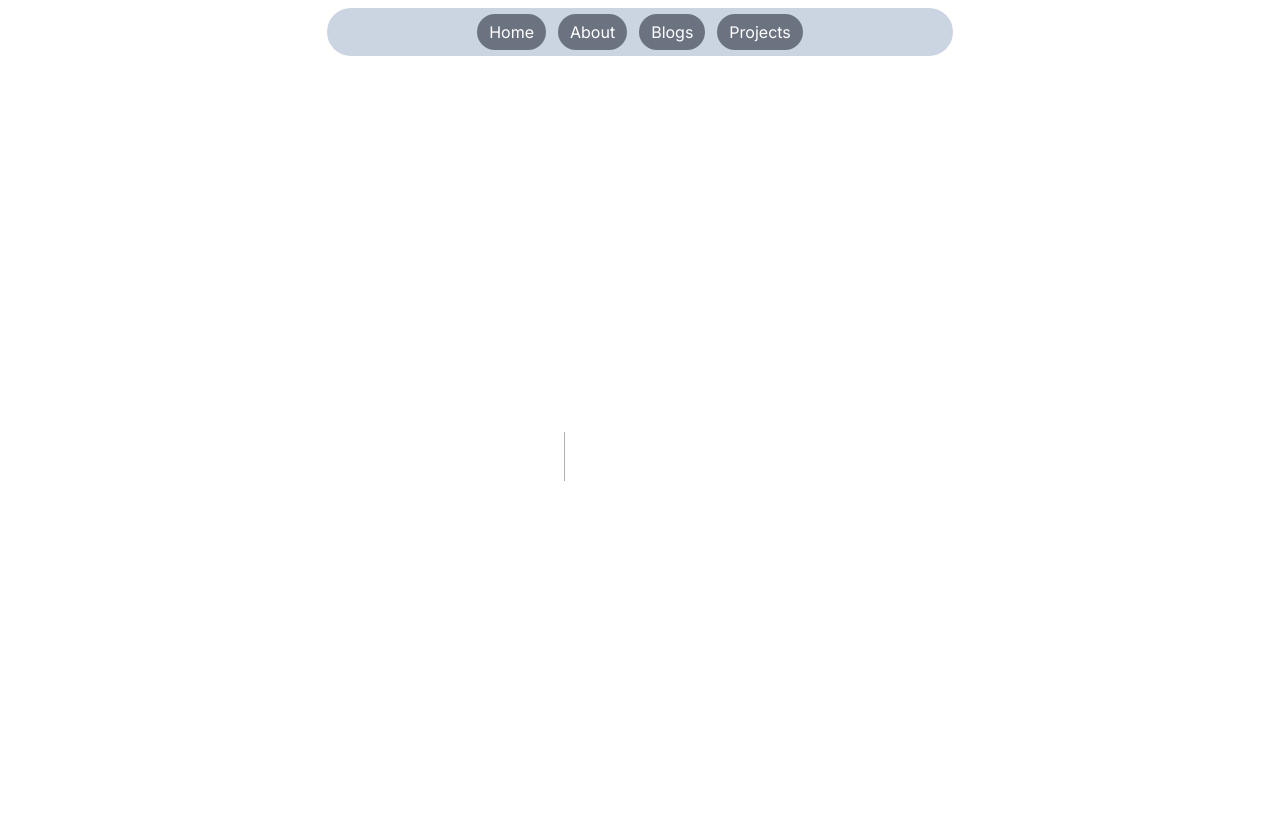
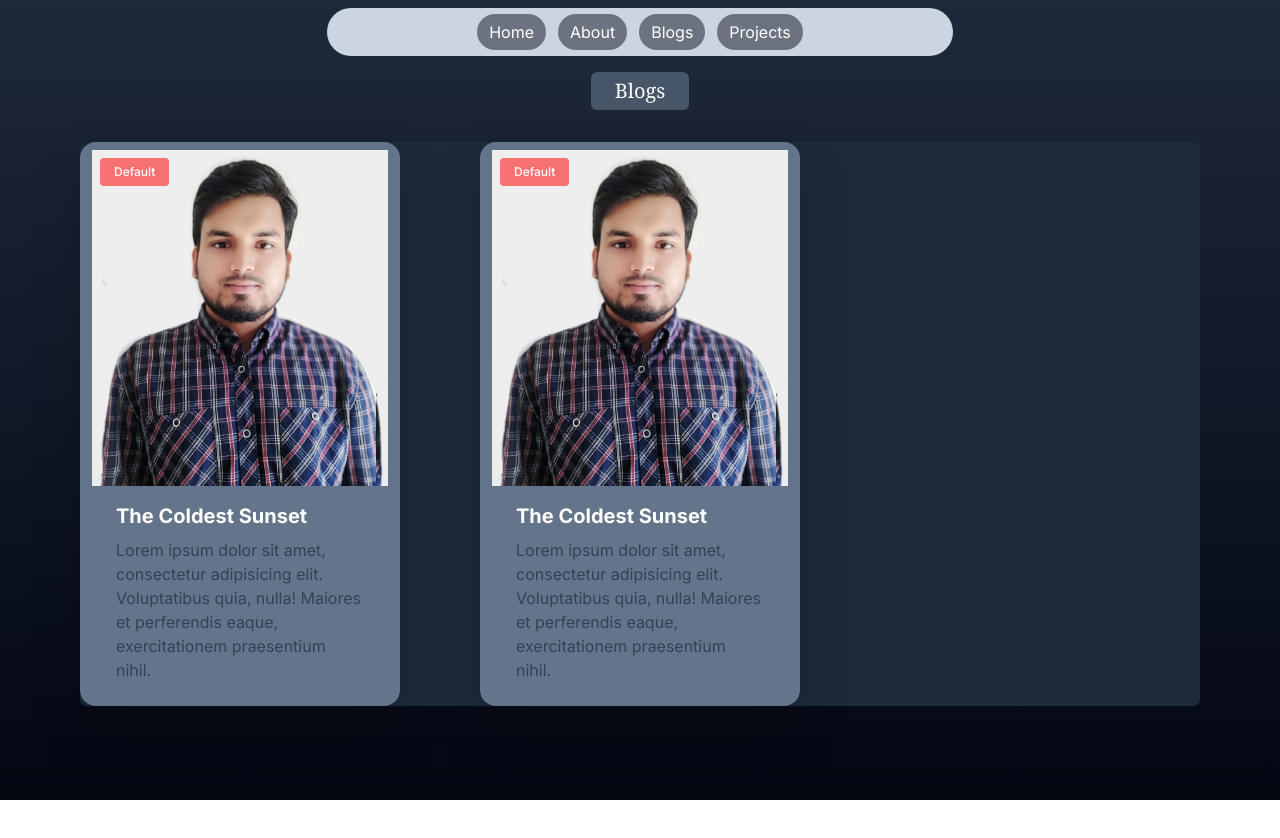
Before and after one commit to sharif181/portfolio, a Next.js app in the folder frontend/: page /blogs in a window 1280 px wide. Before the commit this address had no page. Shown: the top 838 px of the page. After the commit the page ends 800 px from the top, so only its background shows below. Built offline with nearby package versions, Linux system fonts and the light colour scheme.

Commit message:
blog page implemented

```diff
--- /dev/null
+++ b/frontend/src/app/blogs/layout.jsx
@@ -0,0 +1,10 @@
+import NavBar from "@/components/NavBar";
+
+export const metadata = {
+  title: "Md Sharif Khan's blog",
+  description: "need to be improved",
+};
+
+export default function BlogLayout({ children }) {
+  return <div>{children}</div>;
+}
--- /dev/null
+++ b/frontend/src/app/blogs/page.jsx
@@ -0,0 +1,20 @@
+import BlogCard from "@/components/BlogCard";
+
+const BlogPage = () => {
+  return (
+    <div className="py-2">
+      <div className="flex justify-center">
+        <h1 className="font-serif text-[20px] font-[20px] rounded-md bg-slate-600 px-6 py-1 m-2">
+          Blogs
+        </h1>
+      </div>
+
+      <div className="gap-20 mx-20 mt-6 rounded-md bg-drop-shadow-lg grid grid-cols-3 bg-slate-800">
+        <BlogCard />
+        <BlogCard />
+      </div>
+    </div>
+  );
+};
+
+export default BlogPage;
--- /dev/null
+++ b/frontend/src/components/BlogCard.jsx
@@ -0,0 +1,32 @@
+"use client";
+import Image from "next/image";
+
+const BlogCard = () => {
+  return (
+    <div className="max-w-sm rounded-2xl overflow-hidden shadow-lg py-2 px-3 drop-shadow-2xl bg-slate-500">
+      <div className="relative">
+        <Image
+          className="w-full"
+          src="/images/sharifkhan.jpg"
+          alt="blog"
+          width={120}
+          height={90}
+        />
+        <span class="absolute top-2 left-2 bg-red-400 text-white-800 text-xs font-medium me-2 px-3.5 py-1.5 rounded dark:bg-blue-900 dark:text-blue-300">
+          Default
+        </span>
+      </div>
+
+      <div className="px-6 py-4">
+        <div className="font-bold text-xl mb-2">The Coldest Sunset</div>
+        <p className="text-gray-700 text-base ">
+          Lorem ipsum dolor sit amet, consectetur adipisicing elit. Voluptatibus
+          quia, nulla! Maiores et perferendis eaque, exercitationem praesentium
+          nihil.
+        </p>
+      </div>
+    </div>
+  );
+};
+
+export default BlogCard;
--- a/frontend/src/components/NavBar.jsx
+++ b/frontend/src/components/NavBar.jsx
@@ -16,7 +16,7 @@ const NavBar = () => {
             </Link>
           </li>
           <li>
-            <Link href="/" className="bg-gray-500 px-3 py-2 rounded-3xl">
+            <Link href="/blogs" className="bg-gray-500 px-3 py-2 rounded-3xl">
               Blogs
             </Link>
           </li>
```
